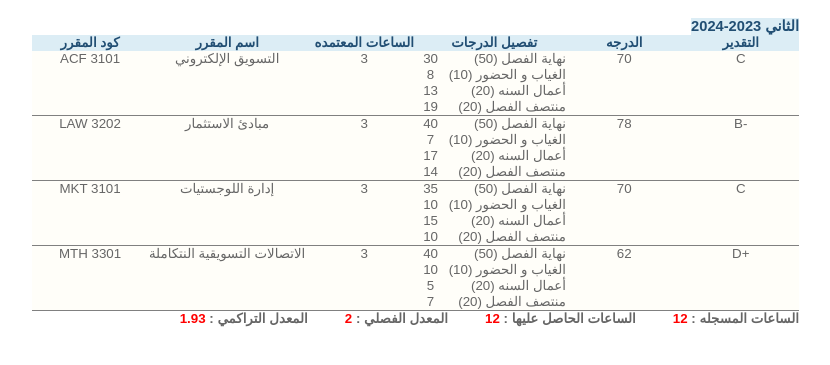
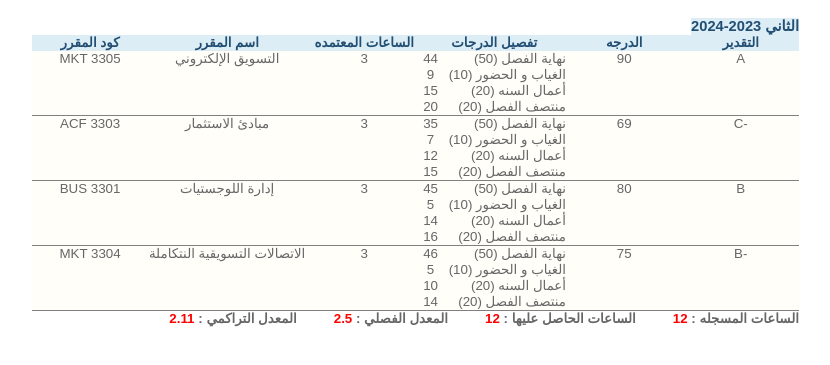
Before and after one commit to ahmed-ehab-0/grades, a plain HTML site: page index.html in a window 1280 px wide. Shown: the part 1948-2313 px from the top of the page, 185-1015 px from the left. Drawn offline with Linux system fonts and the light colour scheme.

Commit message:
edit term

```diff
--- a/index.html
+++ b/index.html
@@ -890,7 +890,7 @@
           </thead>
           <tbody>
             <tr>
-              <td>ACF 3101</td>
+              <td>MKT 3305</td>
               <td>التسويق الإلكتروني</td>
               <td>3</td>
               <td>
@@ -898,58 +898,29 @@
                   <tbody>
                     <tr>
                       <td><span>نهاية الفصل (50)</span></td>
-                      <td>30</td>
+                      <td>44</td>
                     </tr>
                     <tr>
                       <td><span>الغياب و الحضور (10)</span></td>
-                      <td>8</td>
+                      <td>9</td>
                     </tr>
                     <tr>
                       <td><span>أعمال السنه (20)</span></td>
-                      <td>13</td>
+                      <td>15</td>
                     </tr>
                     <tr>
                       <td><span>منتصف الفصل (20)</span></td>
-                      <td>19</td>
+                      <td>20</td>
                     </tr>
                   </tbody>
                 </table>
               </td>
-              <td>70</td>
-              <td>C</td>
+              <td>90</td>
+              <td>A</td>
             </tr>
             <tr>
-              <td>LAW 3202</td>
+              <td>ACF 3303</td>
               <td>مبادئ الاستثمار</td>
-              <td>3</td>
-              <td>
-                <table>
-                  <tbody>
-                    <tr>
-                      <td><span>نهاية الفصل (50)</span></td>
-                      <td>40</td>
-                    </tr>
-                    <tr>
-                      <td><span>الغياب و الحضور (10)</span></td>
-                      <td>7</td>
-                    </tr>
-                    <tr>
-                      <td><span>أعمال السنه (20)</span></td>
-                      <td>17</td>
-                    </tr>
-                    <tr>
-                      <td><span>منتصف الفصل (20)</span></td>
-                      <td>14</td>
-                    </tr>
-                  </tbody>
-                </table>
-              </td>
-              <td>78</td>
-              <td>B-</td>
-            </tr>
-            <tr>
-              <td>MKT 3101</td>
-              <td>إدارة اللوجستيات</td>
               <td>3</td>
               <td>
                 <table>
@@ -960,24 +931,53 @@
                     </tr>
                     <tr>
                       <td><span>الغياب و الحضور (10)</span></td>
-                      <td>10</td>
+                      <td>7</td>
                     </tr>
                     <tr>
                       <td><span>أعمال السنه (20)</span></td>
-                      <td>15</td>
+                      <td>12</td>
                     </tr>
                     <tr>
                       <td><span>منتصف الفصل (20)</span></td>
-                      <td>10</td>
+                      <td>15</td>
                     </tr>
                   </tbody>
                 </table>
               </td>
-              <td>70</td>
-              <td>C</td>
+              <td>69</td>
+              <td>C-</td>
             </tr>
             <tr>
-              <td>MTH 3301</td>
+              <td>BUS 3301</td>
+              <td>إدارة اللوجستيات</td>
+              <td>3</td>
+              <td>
+                <table>
+                  <tbody>
+                    <tr>
+                      <td><span>نهاية الفصل (50)</span></td>
+                      <td>45</td>
+                    </tr>
+                    <tr>
+                      <td><span>الغياب و الحضور (10)</span></td>
+                      <td>5</td>
+                    </tr>
+                    <tr>
+                      <td><span>أعمال السنه (20)</span></td>
+                      <td>14</td>
+                    </tr>
+                    <tr>
+                      <td><span>منتصف الفصل (20)</span></td>
+                      <td>16</td>
+                    </tr>
+                  </tbody>
+                </table>
+              </td>
+              <td>80</td>
+              <td>B</td>
+            </tr>
+            <tr>
+              <td>MKT 3304</td>
               <td>الاتصالات التسويقية النتكاملة</td>
               <td>3</td>
               <td>
@@ -985,25 +985,25 @@
                   <tbody>
                     <tr>
                       <td><span>نهاية الفصل (50)</span></td>
-                      <td>40</td>
+                      <td>46</td>
                     </tr>
                     <tr>
                       <td><span>الغياب و الحضور (10)</span></td>
+                      <td>5</td>
+                    </tr>
+                    <tr>
+                      <td><span>أعمال السنه (20)</span></td>
                       <td>10</td>
                     </tr>
                     <tr>
-                      <td><span>أعمال السنه (20)</span></td>
-                      <td>5</td>
-                    </tr>
-                    <tr>
                       <td><span>منتصف الفصل (20)</span></td>
-                      <td>7</td>
+                      <td>14</td>
                     </tr>
                   </tbody>
                 </table>
               </td>
-              <td>62</td>
-              <td>D+</td>
+              <td>75</td>
+              <td>B-</td>
             </tr>
           </tbody>
         </table>
@@ -1018,11 +1018,11 @@
           >
           المعدل الفصلي :
           <font color="red"
-            >2&nbsp;&nbsp;&nbsp;&nbsp;&nbsp;&nbsp;&nbsp;&nbsp;&nbsp;</font
+            >2.5&nbsp;&nbsp;&nbsp;&nbsp;&nbsp;&nbsp;&nbsp;&nbsp;&nbsp;</font
           >
           المعدل التراكمي :
           <font color="red"
-            >1.93&nbsp;&nbsp;&nbsp;&nbsp;&nbsp;&nbsp;&nbsp;&nbsp;&nbsp;</font
+            >2.11&nbsp;&nbsp;&nbsp;&nbsp;&nbsp;&nbsp;&nbsp;&nbsp;&nbsp;</font
           >
         </div>
         <br />
--- a/main.js
+++ b/main.js
@@ -8,8 +8,8 @@ let links = document.querySelectorAll(".grades section[role=navigation] a");
 submit.onclick = function (e) {
   e.preventDefault();
   if (
-    userName.value === "00" &&
-    password.value === "00" &&
+    userName.value === "2130153" &&
+    password.value === "Mmm010602003rr%" &&
     document.querySelector("input[type=radio].student:checked")
   ) {
     userName.classList.remove("incorrect");
```
